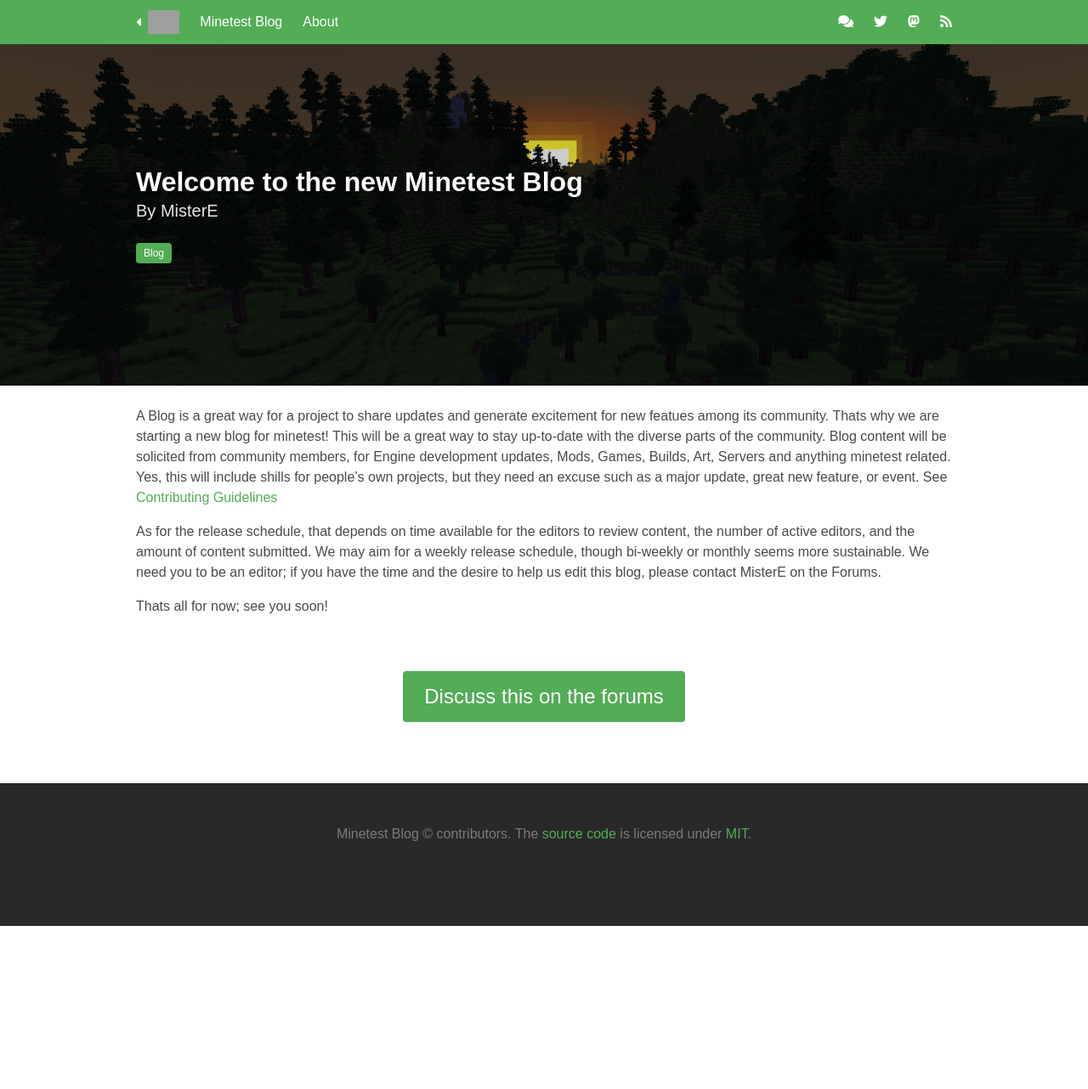
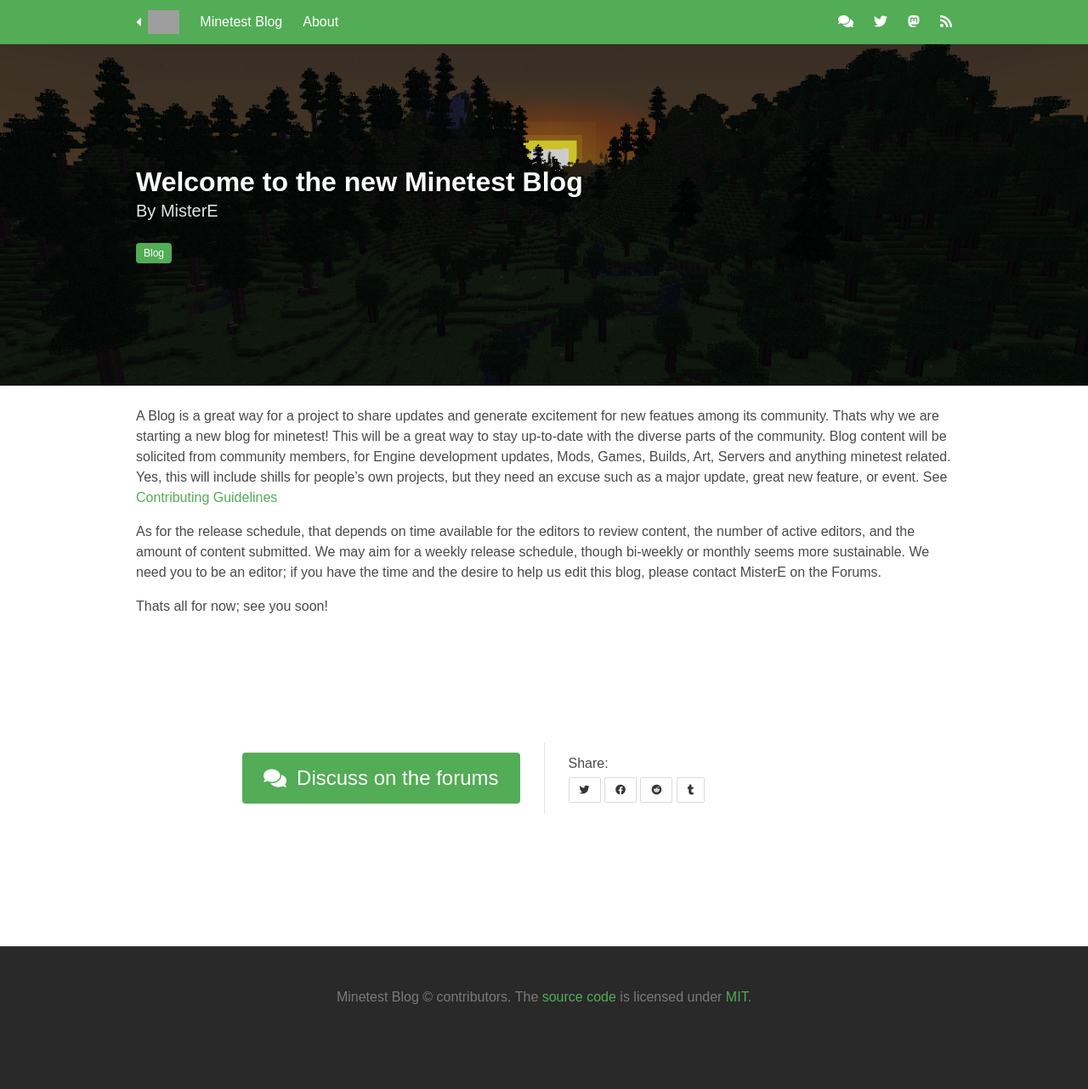
Before and after one commit to minetest/blog, a Jekyll site: the page built from _posts/2022-01-22-Welcome.md, in a window 1280 px wide. Shown: the whole page at 85% size. Built offline with Jekyll 4.4.1, drawn with Linux system fonts in a browser that asks for light colours; before the commit the page ends 1090 px from its top, so only the background shows below that; grey boxes are pictures that could not be loaded.

Commit message:
Add share links to post layout

```diff
--- a/_layouts/post.html
+++ b/_layouts/post.html
@@ -40,11 +40,33 @@
 		</p>
 	{% endif %}
 
-	{% if page.forum_topic %}
-		<div class="section has-text-centered">
-		<a href="{{ page.forum_topic }}" class="button is-primary is-large">
-			Discuss this on the forums
-		</a>
+	<div class="section is-medium">
+		<div class="columns is-vcentered is-variable is-7">
+			{% if page.forum_topic %}
+				<div class="column has-text-right seperator-right">
+					<a href="{{ page.forum_topic }}" class="button is-primary is-large">
+						<i class="fas fa-comments mr-3"></i>
+						Discuss on the forums
+					</a>
+				</div>
+			{% endif %}
+			<div class="column">
+				<p class="mb-1">Share:</p>
+				<p class="my-0">
+					<a class="button is-small" href="https://twitter.com/intent/tweet/?text={{ page.title | url_escape }}%20{{ page.url | absolute_url | url_escape }}">
+						<i class="fab fa-twitter"></i>
+					</a>
+					<a class="button is-small" href="https://facebook.com/sharer/sharer.php?u={{ page.url | absolute_url | url_escape}}">
+						<i class="fab fa-facebook"></i>
+					</a>
+					<a class="button is-small" href="https://reddit.com/submit/?url={{ page.url | absolute_url | url_escape }}">
+						<i class="fab fa-reddit"></i>
+					</a>
+					<a class="button is-small" href="https://www.tumblr.com/widgets/share/tool?posttype=link&amp;title={{ page.title | url_escape }}&amp;caption={{ page.title | url_escape }}&amp;content={{ page.url | absolute_url | url_escape }}&amp;canonicalUrl={{ page.url | absolute_url | url_escape }}&amp;shareSource=tumblr_share_button">
+						<i class="fab fa-tumblr"></i>
+					</a>
+				</p>
+			</div>
 		</div>
-	{% endif %}
+	</div>
 </main>
--- a/_sass/_index.scss
+++ b/_sass/_index.scss
@@ -62,3 +62,7 @@
 		}
 	}
 }
+
+.seperator-right {
+	border-right: 1px solid rgba(10, 10, 10, 0.1);
+}
```
